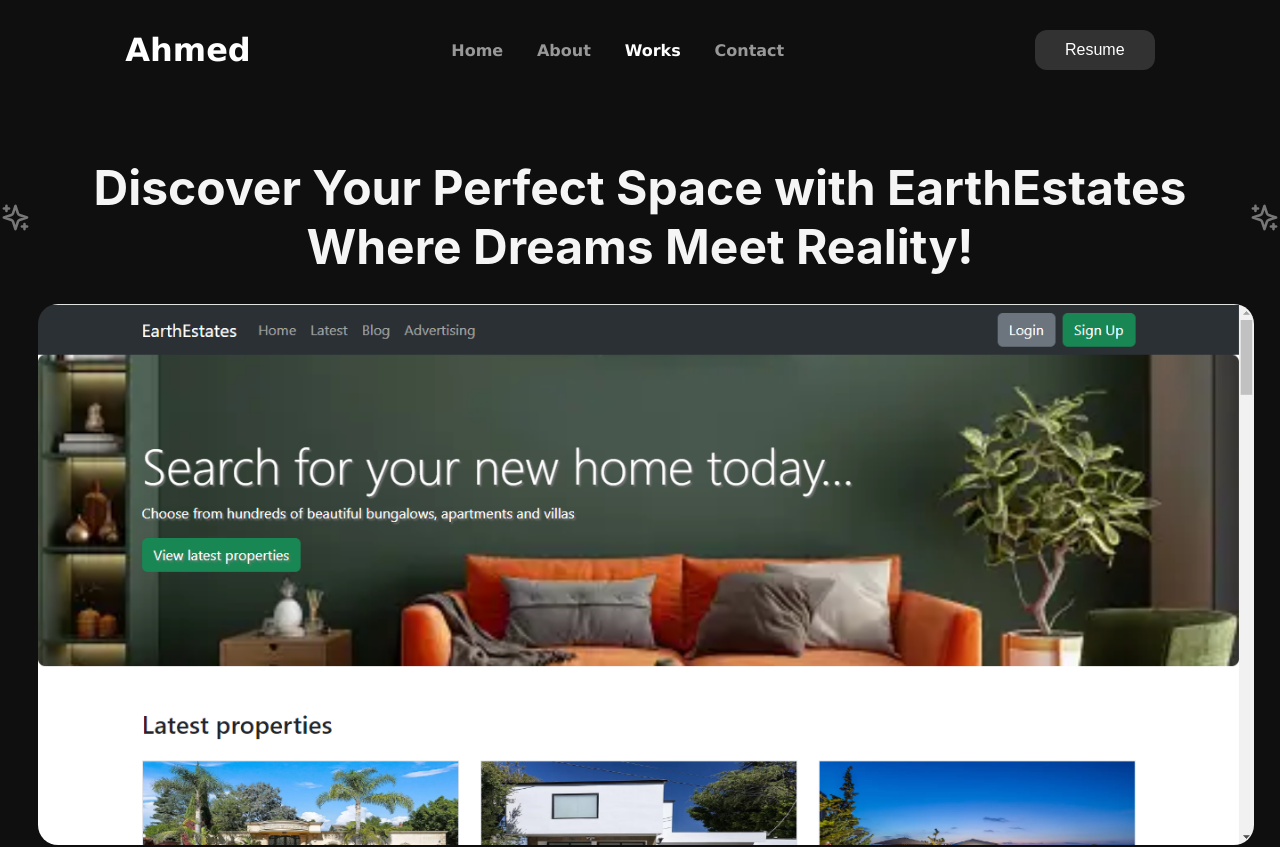
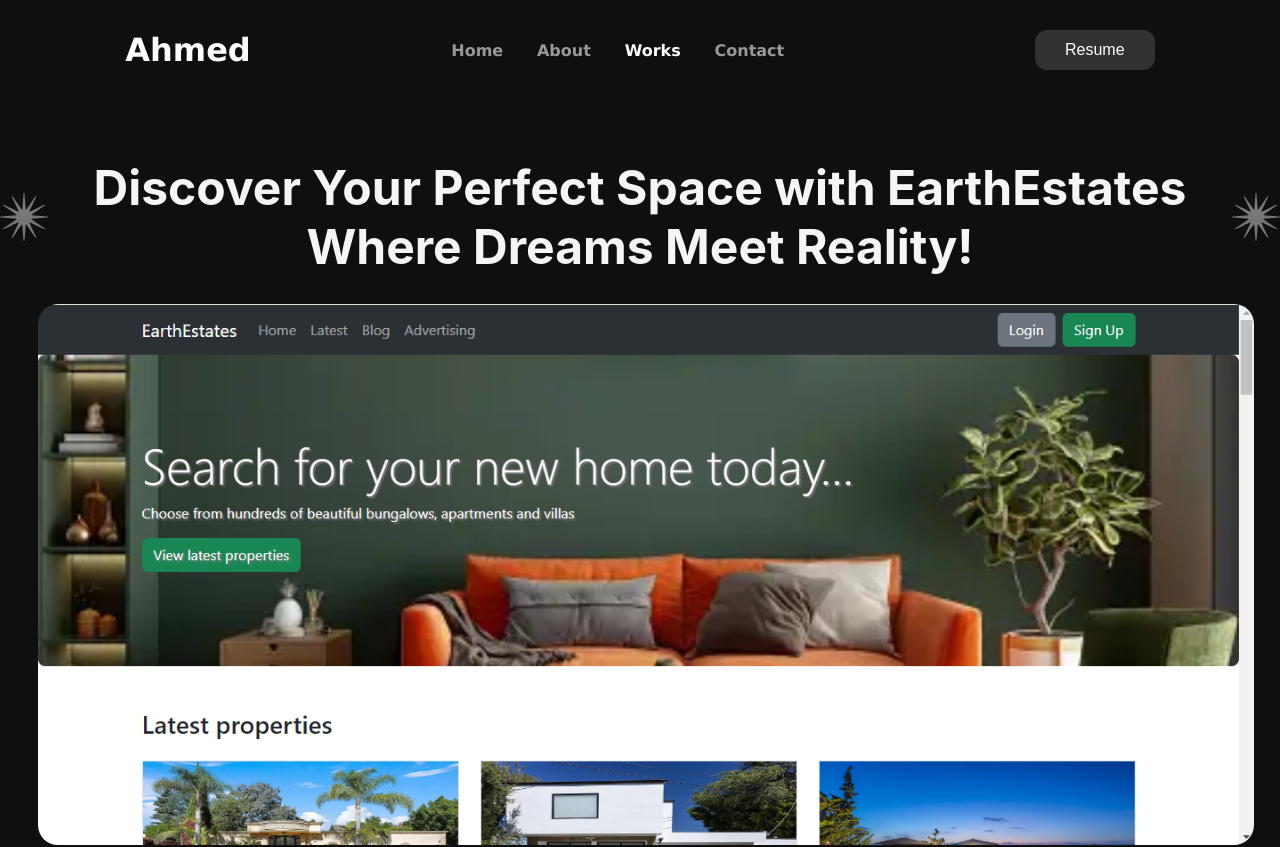
Before and after one commit to ahmed025566/Ahmed_Salah, a React (Vite) app: page /works/EarthEstates in a window 1280 px wide. Shown: the top 847 px of the page. Built offline with nearby package versions, Linux system fonts and the light colour scheme.

Commit message:
Fix star imort

```diff
--- a/src/components/About-sections/FirstSection.jsx
+++ b/src/components/About-sections/FirstSection.jsx
@@ -1,6 +1,6 @@
 import React from 'react';
-import { LuStars } from 'react-icons/lu';
 import myPicture from '../../assets/myPhoto1.jpg';
+import star from '../../assets/star-2.png'
 
 const FirstSection = () => (
   <section className="about-first-section">
@@ -9,11 +9,11 @@ const FirstSection = () => (
     </div>
     <div className="short-summary" data-aos="zoom-out">
       <h2 className="self-summary">
-        <LuStars className="star" />
+        <img src={star} alt="star" />
         {' '}
         Self-Summary
         {' '}
-        <LuStars className="star" />
+        <img src={star} alt="star" />
       </h2>
       <div className="summary-text">
         <div id="line_self_summary" className="line">
--- a/src/components/Project.jsx
+++ b/src/components/Project.jsx
@@ -1,9 +1,9 @@
 import React from 'react';
-import { LuStars } from 'react-icons/lu';
 import { Link } from 'react-router-dom';
 import { FaGithub } from 'react-icons/fa';
 import { MdOutlineRadar } from 'react-icons/md';
 import Footer from './Home-components/Footer';
+import star from '../assets/star-2.png'
 
 const Project = ({
   mainFocus, title, img, top, topLumina, projectName, stack, intro, description, image1, image2, image3, image4, repo, link, next,
@@ -14,14 +14,14 @@ const Project = ({
     <div className="projectDiv">
       <p className="main-focus">{mainFocus}</p>
       <p className="title">
-        <LuStars className="star" />
+        <img src={star} alt="star" />
         <span style={{ textAlign: 'center' }}>
           {' '}
           {title}
           {' '}
         </span>
         {' '}
-        <LuStars className="star" />
+        <img src={star} alt="star" />
       </p>
       <img src={img} alt="Grow scrren shot" className="projectImage" />
       <div className="projectDescription">
--- a/src/components/Services.jsx
+++ b/src/components/Services.jsx
@@ -1,8 +1,7 @@
 import React from 'react';
 import { BsCodeSlash } from 'react-icons/bs';
 import { IoLogoDesignernews, IoMdAnalytics } from 'react-icons/io';
-
-import { LuStars } from 'react-icons/lu';
+import star from '../assets/star-2.png'
 import { Profils } from './Home-components/SecondSection';
 import { Collaboration } from './Home-components/ThirdSection';
 import { MoreAbout } from './Home-components/firstSection';
@@ -30,11 +29,11 @@ const Services = () => {
         </div>
       </div>
       <p className="my_offerings_header" data-aos="zoom-in-right">
-        <LuStars className="star" />
+        <img src={star} alt="star" />
         {' '}
         My Offerings
         {' '}
-        <LuStars className="star" />
+        <img src={star} alt="star" />
       </p>
 
       <div id="my_offerings" data-aos="zoom-out">
--- a/src/components/Works.jsx
+++ b/src/components/Works.jsx
@@ -1,5 +1,5 @@
 import React from 'react';
-import { LuStars } from 'react-icons/lu';
+import star from '../assets/star-2.png'
 import { Link } from 'react-router-dom';
 import { BsArrowRightCircleFill } from 'react-icons/bs';
 import Footer from './Home-components/Footer';
@@ -13,10 +13,11 @@ const Works = () => {
   return (
     <div className="works">
       <p className="worksHeader" data-aos="fade-up-left">
-        <LuStars className="star" />
+      <img src={star} alt="star" />
+
         Highlighted Projects
         {' '}
-        <LuStars className="star" />
+        <img src={star} alt="star" />
       </p>
       <WorkCard img={GrowShot} stack="Front-End" projectName="Grow" id="firstCard" />
       <WorkCard img={EarthEstates} stack="Full Stack" projectName="EarthEstates" top={width ? '' : '-390px'} left={width ? '-110px' : ''} id="secondCard" />
```
Also changed, not shown: src/assets/star-2.png (added).
